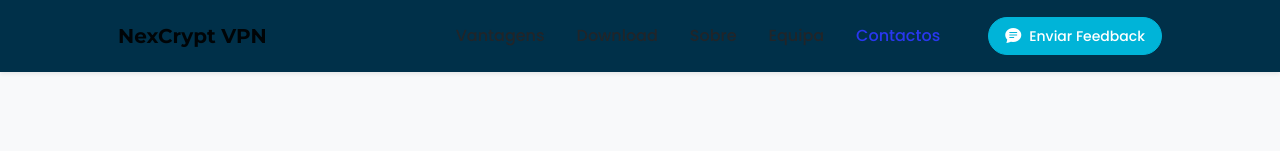
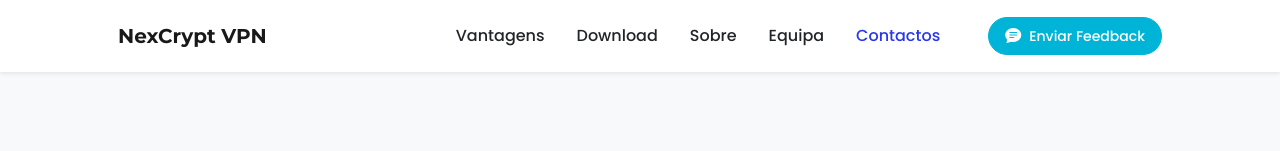
Before and after one commit to VagnerBomJesus/NexCrypt-VPN, a plain HTML site: page index.html in a window 1280 px wide. Shown: the top 151 px of the page. Drawn offline with nearby package versions, Linux system fonts and the light colour scheme.

Commit message:
Update nexcrypt.css

```diff
--- a/css/nexcrypt.css
+++ b/css/nexcrypt.css
@@ -18,7 +18,7 @@ body {
 }
 
 #mainNav {
-    background-color: var(--nc-dark);
+    /*background-color: var(--nc-dark);*/
 }
 
 #mainNav .navbar-nav .nav-link {
```
